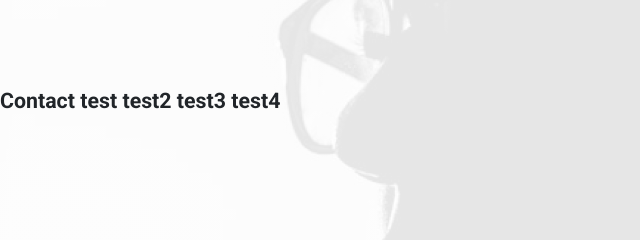
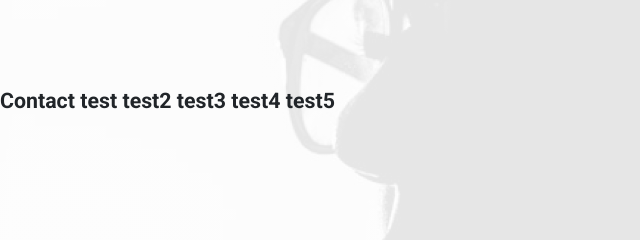
Before and after one commit to ismetba/portfolio, a plain HTML site: page Pages/contact.html in a window 1280 px wide. Shown: the top 240 px of the page, 0-640 px from the left. Drawn offline with Linux system fonts and the light colour scheme.

Commit message:
Update contact.html

```diff
--- a/Pages/contact.html
+++ b/Pages/contact.html
@@ -58,7 +58,7 @@
         </div>
       </div>
     </div>
-    <h6>Contact test test2 test3 test4</h6>
+    <h6>Contact test test2 test3 test4 test5</h6>
   </body>
   <footer>
     <div class="container mb-3">
```
